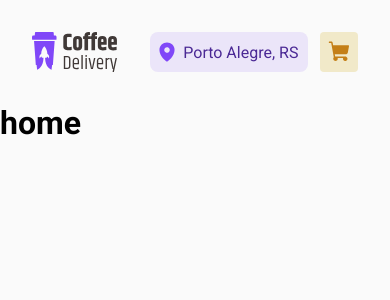
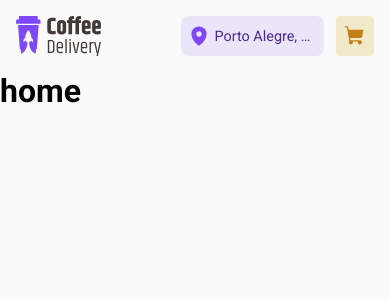
Before and after one commit to palomacardos0/coffee-delivery, a React (Vite) app: page / in a window 390 px wide. Shown: the top 300 px of the page. Built offline with nearby package versions, Linux system fonts and the light colour scheme.

Commit message:
feat(header): cria header mobile

```diff
--- a/src/components/Header/styles.ts
+++ b/src/components/Header/styles.ts
@@ -4,6 +4,9 @@ export const HeaderContainer = styled.header`
   display: flex;
   background: ${props => props.theme['background']};
   padding: 2rem;
+  @media (max-width: 764px) {
+    padding: 1rem;
+  }
   .content {
     justify-content: space-between;
     display: flex;
@@ -14,15 +17,28 @@ export const HeaderContainer = styled.header`
   nav {
     display: flex;
     gap: 12px;
+    img {
+      max-width: 1.4rem;
+    }
     span {
       display: flex;
       align-items: center;
       justify-content: center;
+      max-width: 143px;
       gap: 0.5rem;
       padding: 0.6rem;
       background: ${props => props.theme['purple-light']};
       border-radius: 8px;
       color: ${props => props.theme['purple-dark']};
+      p {
+        font-size: 0.9rem;
+        white-space: nowrap;
+        overflow: hidden;
+        text-overflow: ellipsis;
+      }
+      @media (max-width: 300px) {
+        max-width: 100px;
+      }
     }
 
     a {
--- a/src/styles/global.ts
+++ b/src/styles/global.ts
@@ -2,7 +2,7 @@ import { createGlobalStyle } from 'styled-components'
 
 export const GlobalStyle = createGlobalStyle`
   *{
-    margin:0;
+    margin: 0;
     padding: 0;
     box-sizing: border-box;
   }
```
